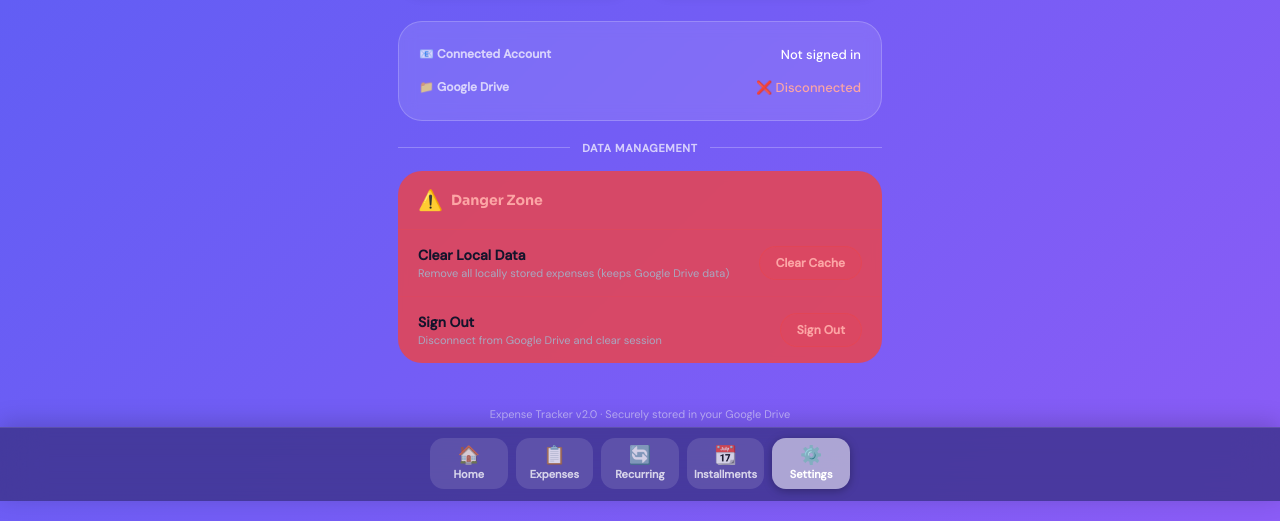
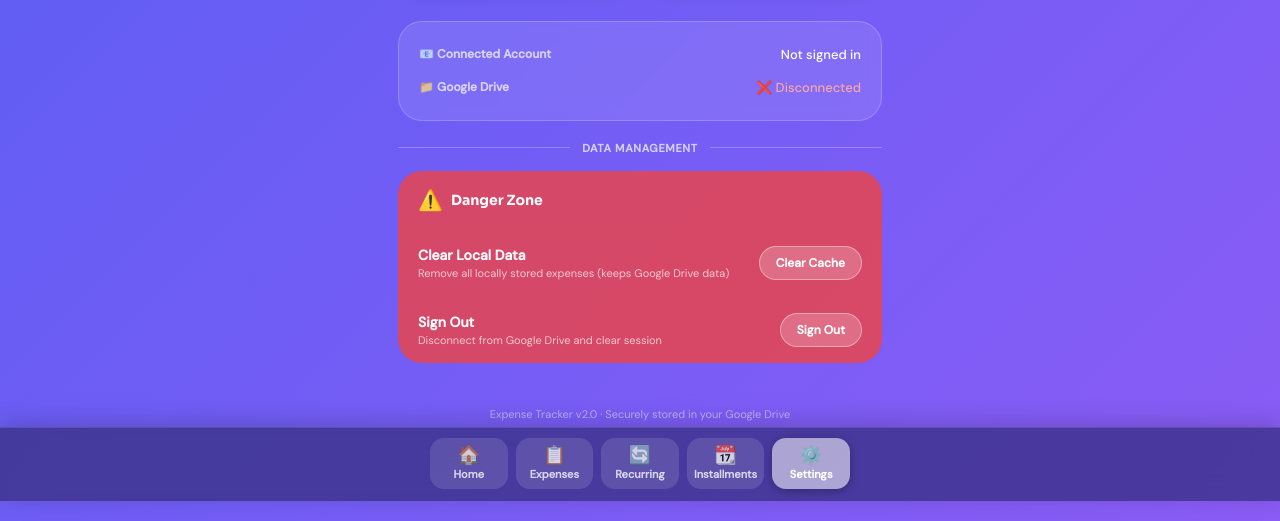
Before and after one commit to dinakhedr/apps, a plain HTML site: page ExpensesTracker/Settings.html in a window 1280 px wide. Shown: the part 299-820 px from the top of the page. Drawn offline with Linux system fonts and the light colour scheme.

Commit message:
Update Settings.html

```diff
--- a/ExpensesTracker/Settings.html
+++ b/ExpensesTracker/Settings.html
@@ -116,7 +116,7 @@
   font-family: 'Sora', sans-serif;
   font-size: 14px;
   font-weight: 700;
-      color: #fca5a5;
+  color: #ffffff;
   margin: 0;
 }
     .danger-item {
@@ -137,16 +137,16 @@
 .danger-item-title {
   font-size: 14px;
   font-weight: 600;
-      color: var(--text);
+  color: #ffffff;
 }
 .danger-item-desc {
   font-size: 11px;
-      color: var(--text-3);
+  color: rgba(255, 255, 255, 0.7);
 }
 .danger-btn {
-  background: rgba(239,68,68,0.15);
-  border: 1px solid rgba(239,68,68,0.35);
-  color: #fca5a5;
+  background: rgba(255, 255, 255, 0.2);
+  border: 1px solid rgba(255, 255, 255, 0.4);
+  color: #ffffff;
   padding: 8px 16px;
   border-radius: 30px;
   font-size: 12px;
@@ -159,7 +159,7 @@
 }
 .danger-btn:active {
   transform: scale(0.95);
-      background: rgba(239,68,68,0.3);
+  background: rgba(255, 255, 255, 0.35);
 }
 
     /* Info card */
```
Lines whose indentation alone changed are shown as unchanged.
